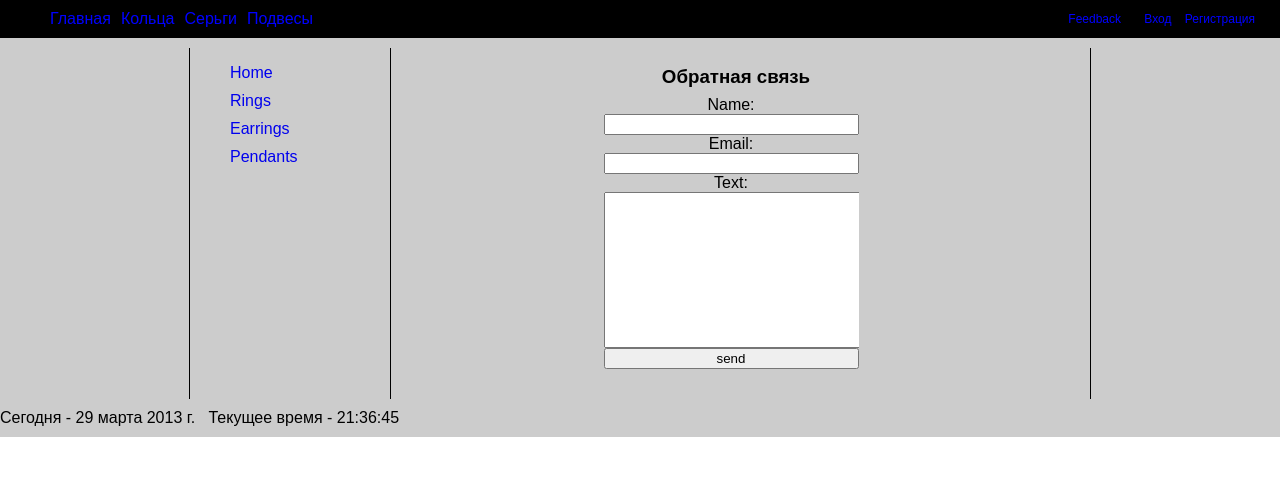
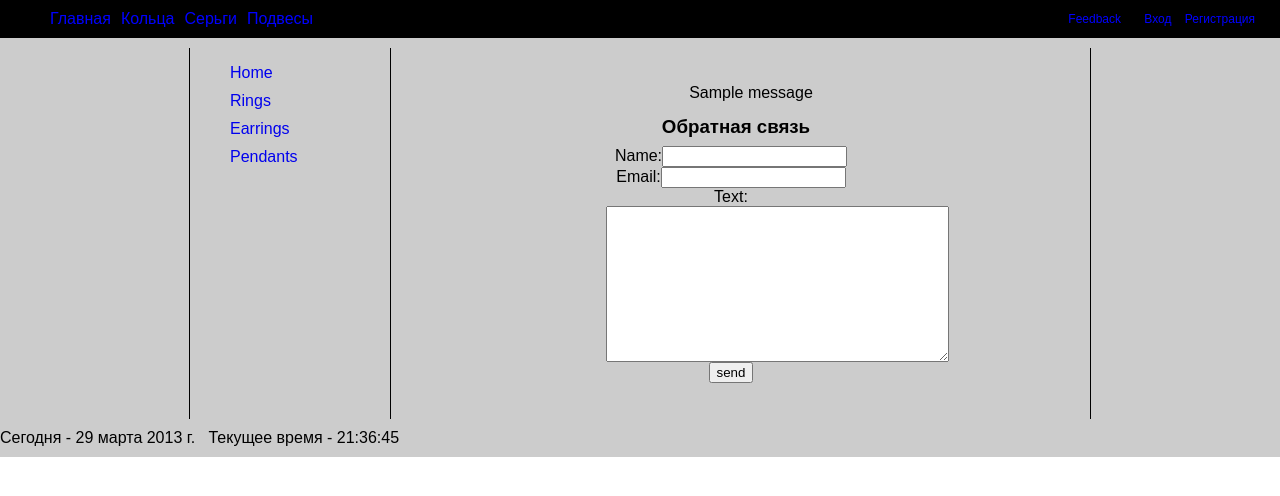
Before and after one commit to sendr/myjeweler, a Django app: page /feedback/ in a window 1280 px wide. Shown: the top 496 px of the page. Run offline with Django 3.2, Linux system fonts and the light colour scheme; tables that the repository leaves empty hold one stand-in row (values such as "Sample post"); one stand-in notice (Sample message) is shown; parts of the project's set-up code (start-up, migrations or seed data) failed here and were passed over.

Commit message:
Completed feedback and some additions to admin site

```diff
--- a/myjeweler/myjeweler/templates/feedback.html
+++ b/myjeweler/myjeweler/templates/feedback.html
@@ -2,11 +2,25 @@
 
 
 {% block content %}
-			<div>
+
+{% if messages %}
+<ul class="messages">
+    {% for message in messages %}
+    <li{% if message.tags %} class="{{ message.tags }}"{% endif %}>{{ message }}</li>
+    {% endfor %}
+</ul>
+{% endif %}
+			<div style="width: 250px; margin:0 auto">
 				<h3>Обратная связь</h3>
-				<form action="{% url 'feedback'%}" method="POST" class="form">
+				<form action="{% url 'feedback'%}" method="POST">
 					{% csrf_token %}
 					{{form}}
+					<!-- <label for="id_name">Name:</label>
+					<input id="id_name" type="text" name="name">
+					<label for="id_email">Email:</label>
+					<input id="id_email" type="text" name="email">
+					<label for="id_text">Text:</label>
+					<textarea id="id_text" rows="10" name="text" cols="40"></textarea> -->
 					<input type='submit' value="send">
 				</form>
 			</div>
--- /dev/null
+++ b/myjeweler/myjeweler/templates/my_feedback.txt
@@ -0,0 +1,5 @@
+Письмо пришло от {{ name }}, {{ email }}
+{{ date }}
+????__________________________???????
+
+{{text}}
--- a/myjeweler/myjeweler/views.py
+++ b/myjeweler/myjeweler/views.py
@@ -1,9 +1,14 @@
+# -*- coding: utf-8 -*-
+from datetime import datetime
+
+from django.contrib import messages
 from django.http import HttpResponse
 from django.shortcuts import render, get_object_or_404, redirect
 from django.core.urlresolvers import reverse
 from myjeweler.apps.silver_adornment.models import SilverRings
 from django import forms
 from django.core.mail import send_mail
+from django.template.loader import render_to_string
 
 
 def index(request):
@@ -28,7 +33,10 @@ def feedback_view(request):
 		form = ContactForm(request.POST)
 		if form.is_valid():
 			data = form.cleaned_data
-			send_mail("Message form from Myjewelry", data['text'], data['email'], ["sendr84@gmail.com"] )
+			data['date'] = datetime.now()
+			message = render_to_string('my_feedback.txt', data)
+			send_mail("Message form from Myjewelry", message, data['email'], ["sendr84@gmail.com"] )
+			messages.success(request, u'Сообщение было успешно отправлено')
 			return redirect(reverse("feedback"))
 	else:
 		form = ContactForm()
```
Also changed, not shown: myjeweler/myjeweler/apps/silver_adornment/admin.py (+22 -3 lines), myjeweler/media/rings/muza.gif (deleted), myjeweler/media/rings/riko.gif (deleted), myjeweler/media/rings/shanson.gif (deleted), myjeweler/myjeweler/media/rings/muza_1.gif (deleted), myjeweler/myjeweler/media/rings/riko_1.gif (deleted), myjeweler/myjeweler/media/rings/shanson.gif (deleted), myjeweler/myjeweler/media/rings/shanson_1.gif (deleted), myjeweler/myjeweler/tt.db.
